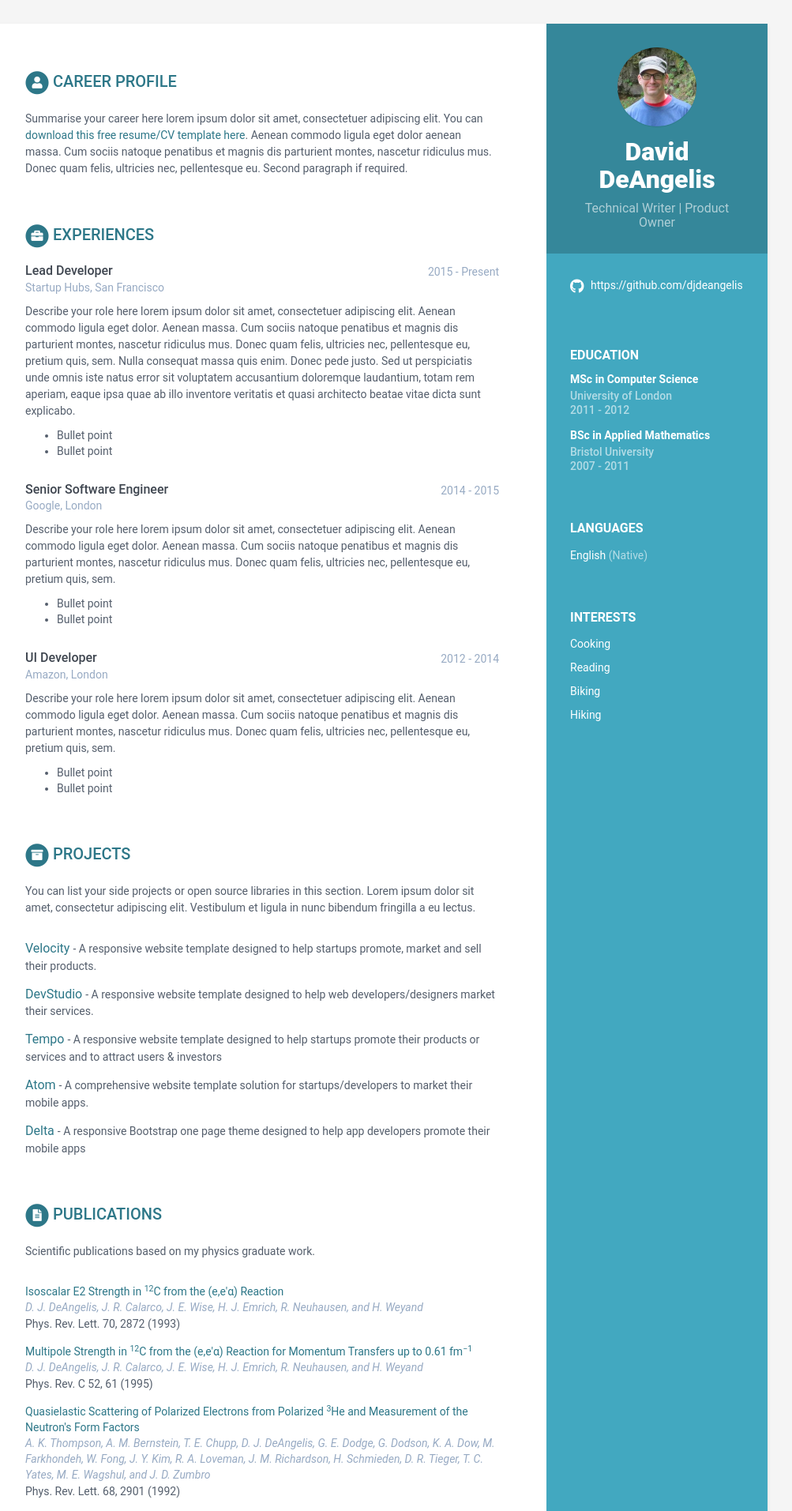
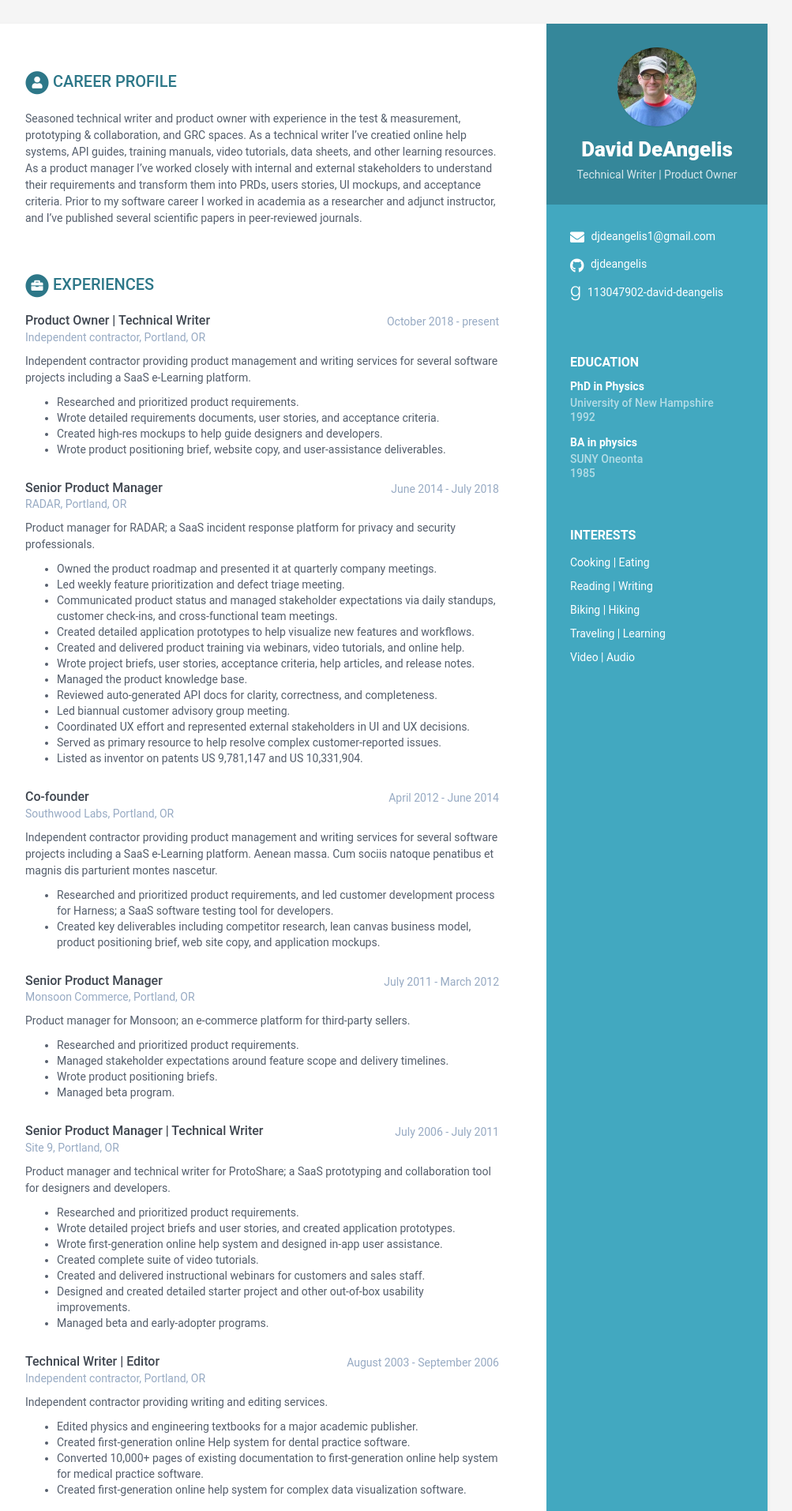
Before and after one commit to djdeangelis/djdeangelis.github.io, a Jekyll site: the page built from index.html, in a window 1280 px wide. Shown: the top 1913 px of the page at 79% size, without its empty margins (168-1171 px from the left). Built offline with Jekyll 4.4.1, drawn with Linux system fonts in a browser that asks for light colours; some of the changed text lies outside the part shown.

Commit message:
Major content update

```diff
--- a/_data/data.yml
+++ b/_data/data.yml
@@ -12,131 +12,201 @@ sidebar:
     avatar: profile.png  #place a 100x100 picture inside /assets/images/ folder and provide the name of the file below
 
     # Sidebar links
-    email:
+    email: djdeangelis1@gmail.com
     phone:
     website: #do not add http://
     linkedin:
-    github: https://github.com/djdeangelis
+    github: djdeangelis
     gitlab:
     bitbucket:
     twitter: # specify as '@twitter-handle'
     stack-overflow: # Number/Username, e.g. 123456/alandoe
     codewars:
-    goodreads: # Number-Username, e.g. 123456-alandoe
+    goodreads: 113047902-david-deangelis # Number-Username, e.g. 123456-alandoe
 
-    languages:
-      - idiom: English
-        level: Native
+#    languages:
+#      - idiom: English
+#        level: Native
 
     interests:
-      - item: Cooking
+      - item: Cooking | Eating
         link:
 
-      - item: Reading
+      - item: Reading | Writing
         link:
 
-      - item: Biking
+      - item: Biking | Hiking
         link:
 
-      - item: Hiking
+      - item: Traveling | Learning
+        link:
+
+      - item: Video | Audio
         link:
 
 career-profile:
     title: Career Profile
     summary: |
-      Summarise your career here lorem ipsum dolor sit amet, consectetuer
-      adipiscing elit. You can [download this free resume/CV template here]().
-      Aenean commodo ligula eget dolor aenean massa. Cum sociis natoque
-      penatibus et magnis dis parturient montes, nascetur ridiculus mus.
-      Donec quam felis, ultricies nec, pellentesque eu.
-      Second paragraph if required.
+      Seasoned technical writer and product owner with experience in the test & measurement,
+      prototyping & collaboration, and GRC spaces. As a technical writer I've creatied online
+      help systems, API guides, training manuals, video tutorials, data sheets, and other learning
+      resources. As a product manager I've worked closely with internal and external stakeholders
+      to understand their requirements and transform them into PRDs, users stories, UI mockups,
+      and acceptance criteria. Prior to my software career I worked in academia as a researcher
+      and adjunct instructor, and I've published several scientific papers in peer-reviewed journals.
+
 education:
-    - degree: MSc in Computer Science
-      university: University of London
-      time: 2011 - 2012
+    - degree: PhD in Physics
+      university: University of New Hampshire
+      time: 1992
       details: |
-        Describe your study here lorem ipsum dolor sit amet, consectetuer
-        adipiscing elit. Aenean commodo ligula eget dolor. Aenean massa. Cum
-        sociis natoque penatibus et magnis dis parturient montes, nascetur
-        ridiculus mus. Donec quam felis, ultricies nec, pellentesque eu,
-        pretium quis, sem.
+        Lorem ipsum dolor sit amet, consectetuer adipiscing elit. Aenean commodo ligula eget dolor.
+        Aenean massa. Cum sociis natoque penatibus et magnis dis parturient montes nascetur.
           - Bullet point
           - Bullet point
-    - degree: BSc in Applied Mathematics
-      university: Bristol University
-      time: 2007 - 2011
+    - degree: BA in physics
+      university: SUNY Oneonta
+      time: 1985
       details: |
-        Describe your study here lorem ipsum dolor sit amet, consectetuer
-        adipiscing elit. Aenean commodo ligula eget dolor. Aenean massa. Cum
-        sociis natoque penatibus et magnis dis parturient montes, nascetur
-        ridiculus mus. Donec quam felis, ultricies nec, pellentesque eu,
-        pretium quis, sem.
+        Lorem ipsum dolor sit amet, consectetuer adipiscing elit. Aenean commodo ligula eget dolor.
+        Aenean massa. Cum sociis natoque penatibus et magnis dis parturient montes nascetur.
           - Bullet point
           - Bullet point
+
 experiences:
-    - role: Lead Developer
-      time: 2015 - Present
-      company: Startup Hubs, San Francisco
+    - role: Product Owner | Technical Writer
+      time: October 2018 - present
+      company: Independent contractor, Portland, OR
       details: |
-        Describe your role here lorem ipsum dolor sit amet, consectetuer
-        adipiscing elit. Aenean commodo ligula eget dolor. Aenean massa.
-        Cum sociis natoque penatibus et magnis dis parturient montes,
-        nascetur ridiculus mus. Donec quam felis, ultricies nec,
-        pellentesque eu, pretium quis, sem. Nulla consequat massa quis
-        enim. Donec pede justo. Sed ut perspiciatis unde omnis iste natus
-        error sit voluptatem accusantium doloremque laudantium, totam rem
-        aperiam, eaque ipsa quae ab illo inventore veritatis et quasi
-        architecto beatae vitae dicta sunt explicabo.
-          - Bullet point
-          - Bullet point
-    - role: Senior Software Engineer
-      time: 2014 - 2015
-      company: Google, London
+        Independent contractor providing product management and writing services for several software projects including a SaaS e-Learning platform.
+          - Researched and prioritized product requirements.
+          - Wrote detailed requirements documents, user stories, and acceptance criteria.
+          - Created high-res mockups to help guide designers and developers.
+          - Wrote product positioning brief, website copy, and user-assistance deliverables.
+
+    - role: Senior Product Manager
+      time: June 2014 - July 2018
+      company: RADAR, Portland, OR
       details: |
-        Describe your role here lorem ipsum dolor sit amet, consectetuer
-        adipiscing elit. Aenean commodo ligula eget dolor. Aenean massa.
-        Cum sociis natoque penatibus et magnis dis parturient montes,
-        nascetur ridiculus mus. Donec quam felis, ultricies nec,
-        pellentesque eu, pretium quis, sem.
-          - Bullet point
-          - Bullet point
-    - role: UI Developer
-      time: 2012 - 2014
-      company: Amazon, London
+        Product manager for RADAR; a SaaS incident response platform for privacy and security professionals.
+          - Owned the product roadmap and presented it at quarterly company meetings.
+          - Led weekly feature prioritization and defect triage meeting.
+          - Communicated product status and managed stakeholder expectations via daily standups,
+          customer check-ins, and cross-functional team meetings.
+          - Created detailed application prototypes to help visualize new features and workflows.
+          - Created and delivered product training via webinars, video tutorials, and online help.
+          - Wrote project briefs, user stories, acceptance criteria, help articles, and release notes.
+          - Managed the product knowledge base.
+          - Reviewed auto-generated API docs for clarity, correctness, and completeness.
+          - Led biannual customer advisory group meeting.
+          - Coordinated UX effort and represented external stakeholders in UI and UX decisions.
+          - Served as primary resource to help resolve complex customer-reported issues.
+          - Listed as inventor on patents US 9,781,147 and US 10,331,904.
+
+    - role: Co-founder
+      time: April 2012 - June 2014
+      company: Southwood Labs, Portland, OR
       details: |
-        Describe your role here lorem ipsum dolor sit amet, consectetuer
-        adipiscing elit. Aenean commodo ligula eget dolor. Aenean massa.
-        Cum sociis natoque penatibus et magnis dis parturient montes,
-        nascetur ridiculus mus. Donec quam felis, ultricies nec,
-        pellentesque eu, pretium quis, sem.
-          - Bullet point
-          - Bullet point
-projects:
-    title: Projects
-    intro: >
-      You can list your side projects or open source libraries in this
-      section. Lorem ipsum dolor sit amet, consectetur adipiscing elit.
-      Vestibulum et ligula in nunc bibendum fringilla a eu lectus.
-    assignments:
-      - title: Velocity
-        link: "#hook"
-        tagline: "A responsive website template designed to help startups promote, market and sell their products."
+        Independent contractor providing product management and writing services for several software projects including a SaaS e-Learning platform.
+        Aenean massa. Cum sociis natoque penatibus et magnis dis parturient montes nascetur.
+          - Researched and prioritized product requirements, and led customer development
+          process for Harness; a SaaS software testing tool for developers.
+          - Created key deliverables including competitor research, lean canvas business model,
+          product positioning brief, web site copy, and application mockups.
 
-      - title: DevStudio
-        link: "#"
-        tagline: "A responsive website template designed to help web developers/designers market their services."
+    - role: Senior Product Manager
+      time: July 2011 - March 2012
+      company: Monsoon Commerce, Portland, OR
+      details: |
+        Product manager for Monsoon; an e-commerce platform for third-party sellers.
+          - Researched and prioritized product requirements.
+          - Managed stakeholder expectations around feature scope and delivery timelines.
+          - Wrote product positioning briefs.
+          - Managed beta program.
 
-      - title: Tempo
-        link: "#"
-        tagline: "A responsive website template designed to help startups promote their products or services and to attract users &amp; investors"
+    - role: Senior Product Manager | Technical Writer
+      time: July 2006 - July 2011
+      company: Site 9, Portland, OR
+      details: |
+        Product manager and technical writer for ProtoShare; a SaaS prototyping and collaboration tool for designers and developers.
+          - Researched and prioritized product requirements.
+          - Wrote detailed project briefs and user stories, and created application prototypes.
+          - Wrote first-generation online help system and designed in-app user assistance.
+          - Created complete suite of video tutorials.
+          - Created and delivered instructional webinars for customers and sales staff.
+          - Designed and created detailed starter project and other out-of-box usability improvements.
+          - Managed beta and early-adopter programs.
 
-      - title: Atom
-        link: "#"
-        tagline: "A comprehensive website template solution for startups/developers to market their mobile apps."
+    - role: Technical Writer | Editor
+      time: August 2003 - September 2006
+      company: Independent contractor, Portland, OR
+      details: |
+        Independent contractor providing writing and editing services.
+          - Edited physics and engineering textbooks for a major academic publisher.
+          - Created first-generation online Help system for dental practice software.
+          - Converted 10,000+ pages of existing documentation to first-generation online help system for medical practice software.
+          - Created first-generation online help system for complex data visualization software.
 
-      - title: Delta
-        link: "#"
-        tagline: "A responsive Bootstrap one page theme designed to help app developers promote their mobile apps"
+    - role: Principle Technical Writer
+      time: July 2007 - April 2003
+      company: The MathWorks, Natick, MA
+      details: |
+        Technical writer for multiple software products built on MATLAB; a technical computing platform for scientists and engineers.
+          - Wrote first-generation user guides for test & measurement (TM), math, and control design products.
+          - Researched, wrote, and maintained functional specifications for TM and math products.
+          - Designed and created context-sensitive help for TM and math products.
+          - Planned, authored, and tested customer training course for TM products.
+          - Created video tutorials for control design and math products.
+          - Led documentation and product usability testing.
+          - Listed as inventor on TM patent US 6,993,772.
+
+    - role: Adjunct Instructor | Technical Writer
+      time: April 1996 - June 1997
+      company: Independent contractor, Boston, MA
+      details: |
+        Independent contractor providing teaching and writing services.
+          - Taught introductory courses in general physics, business mathematics, and electronics at Emerson College and various junior colleges.
+          - Wrote electronics-related content for process innovation product at Invention Machine, Inc.
+
+#projects:
+#    title: Projects
+#    intro: >
+#      You can list your side projects or open source libraries in this
+#      section. Lorem ipsum dolor sit amet, consectetur adipiscing elit.
+#      Vestibulum et ligula in nunc bibendum fringilla a eu lectus.
+#    assignments:
+#      - title: Velocity
+#        link: "#hook"
+#        tagline: "A responsive website template designed to help startups promote, market and sell their products."
+#
+#      - title: DevStudio
+#        link: "#"
+#        tagline: "A responsive website template designed to help web developers/designers market their services."
+patents:
+    title: Patents
+    intro: |
+      Patent contributions as a technical writer and product manager.
+    invention:
+      - title: Common communication system for control instruments
+        link: "http://patft.uspto.gov/netacgi/nph-Parser?Sect1=PTO1&Sect2=HITOFF&d=PALL&p=1&u=%2Fnetahtml%2FPTO%2Fsrchnum.htm&r=1&f=G&l=50&s1=6,993,772.PN.&OS=PN/6,993,772&RS=PN/6,993,772"
+        inventors: Pike MP, Lurie RE, Dean LP, Portal CA, DeAngelis DJ, Kalashian DS
+        assignee: The MathWorks, Inc.
+        number: United States patent US 6,993,772
+        date: 2006 Jan 31
+
+      - title: Systems and methods for managing data incidents
+        link: "http://patft.uspto.gov/netacgi/nph-Parser?Sect1=PTO2&Sect2=HITOFF&p=1&u=%2Fnetahtml%2FPTO%2Fsearch-bool.html&r=1&f=G&l=50&co1=AND&d=PTXT&s1=9,781,147.PN.&OS=PN/9,781,147&RS=PN/9,781,147"
+        inventors: Sher-Jan M, Rook SM, Kotka GL, Migliore A, Cannon T, Cleek B, Church NJ, DeAngelis DJ
+        assignee: RADAR, LLC
+        number: United States patent US 9,781,147
+        date: 2017 Oct 3
+
+      - title: Systems and methods for managing multifaceted data incidents
+        link: "http://patft.uspto.gov/netacgi/nph-Parser?Sect1=PTO1&Sect2=HITOFF&d=PALL&p=1&u=%2Fnetahtml%2FPTO%2Fsrchnum.htm&r=1&f=G&l=50&s1=10,331,904.PN.&OS=PN/10,331,904&RS=PN/10,331,904"
+        inventors: Sher-Jan M, Migliore A, Church NJ, DeAngelis DJ, Brown, R
+        assignee: RADAR, LLC
+        number: United States patent US 10,331,904
+        date: 2019 Jun 25
 
 publications:
     title: Publications
@@ -168,52 +238,16 @@ publications:
         authors: L. J. H. M. Kester, W. H. A. Hesselink, N. Kalantar-Nayestanaki, J. H. Mitchell, A. Pellegrino, E. Jans, J. Konijn, J. J. M. Steijger, J. L. Visschers, A. Zondervan, J. R. Calarco, D. J. DeAngelis, F. W. Hersman, W. Kim, Th. S. Bauer, M. W. Kelder, Z. Papandreou, J. Ryckebusch, C. Ciofi degli Atti, S. Simula
         conference: Phys. Lett. B 344, 79 (1995)
 
-patents:
-    title: Patents
-    intro: |
-      Patent contributions as a technical writer and product manager.
-    invention:
-      - title: Common communication system for control instruments
-        link: "http://patft.uspto.gov/netacgi/nph-Parser?Sect1=PTO1&Sect2=HITOFF&d=PALL&p=1&u=%2Fnetahtml%2FPTO%2Fsrchnum.htm&r=1&f=G&l=50&s1=6,993,772.PN.&OS=PN/6,993,772&RS=PN/6,993,772"
-        inventors: Pike MP, Lurie RE, Dean LP, Portal CA, DeAngelis DJ, Kalashian DS
-        assignee: The MathWorks, Inc.
-        number: United States patent US 6,993,772
-        date: 2006 Jan 31
+skills:
+    title: Software Tools
 
-      - title: Systems and methods for managing data incidents
-        link: "http://patft.uspto.gov/netacgi/nph-Parser?Sect1=PTO2&Sect2=HITOFF&p=1&u=%2Fnetahtml%2FPTO%2Fsearch-bool.html&r=1&f=G&l=50&co1=AND&d=PTXT&s1=9,781,147.PN.&OS=PN/9,781,147&RS=PN/9,781,147"
-        inventors: Sher-Jan M, Rook SM, Kotka GL, Migliore A, Cannon T, Cleek B, Church NJ, DeAngelis DJ
-        assignee: RADAR, LLC
-        number: United States patent US 9,781,147
-        date: 2017 Oct 3
+        Jira, Confluence, Google Drive, Microsoft Office, ProductPlan, UserVoice, Zendesk, Trello,
+        Slack, SnagIt, Sublime Text, Git, TeamCity, FrameMaker, WebWorks ePublisher, Madcap Flare, Screenflow,
+        Camtasia, InVision, Draw.io, Balsamiq, ProtoShare, OmniGraffle, HTML/CSS, Mark down
 
-      - title: Systems and methods for managing multifaceted data incidents
-        link: "http://patft.uspto.gov/netacgi/nph-Parser?Sect1=PTO1&Sect2=HITOFF&d=PALL&p=1&u=%2Fnetahtml%2FPTO%2Fsrchnum.htm&r=1&f=G&l=50&s1=10,331,904.PN.&OS=PN/10,331,904&RS=PN/10,331,904"
-        inventors: Sher-Jan M, Migliore A, Church NJ, DeAngelis DJ, Brown, R
-        assignee: RADAR, LLC
-        number: United States patent US 10,331,904
-        date: 2019 Jun 25
+#    toolset:
+#      - name: Jira & Confluence
+#        level: 90%
 
-skills:
-    title: Skills &amp; Proficiency
-
-    toolset:
-      - name: Python & Django
-        level: 98%
-
-      - name: Javascript & jQuery
-        level: 98%
-
-      - name: Angular
-        level: 98%
-
-      - name: HTML5 & CSS
-        level: 95%
-
-      - name: Ruby on Rails
-        level: 85%
-
-      - name: Sketch & Photoshop
-        level: 60%
-footer: >
-    Designed with <i class="fas fa-heart"></i> by <a href="http://themes.3rdwavemedia.com" target="_blank" rel="nofollow">Xiaoying Riley</a>
+#footer: >
+#    Designed with <i class="fas fa-heart"></i> by <a href="http://themes.3rdwavemedia.com" target="_blank" rel="nofollow">Xiaoying Riley</a>
--- a/_sass/_base.scss
+++ b/_sass/_base.scss
@@ -55,14 +55,14 @@ p {
         color: #fff;
     }
     .name {
-        font-size: 32px;
+        font-size: 26px;
         font-weight: 900;
         margin-top: 0;
         margin-bottom: 10px;
     }
     .tagline {
-        color: rgba(256, 256, 256, 0.6);
-        font-size: 16px;
+        color: rgba(256, 256, 256, 0.8);
+        font-size: 14px;
         font-weight: 400;
         margin-top: 0;
         margin-bottom: 0;
```
